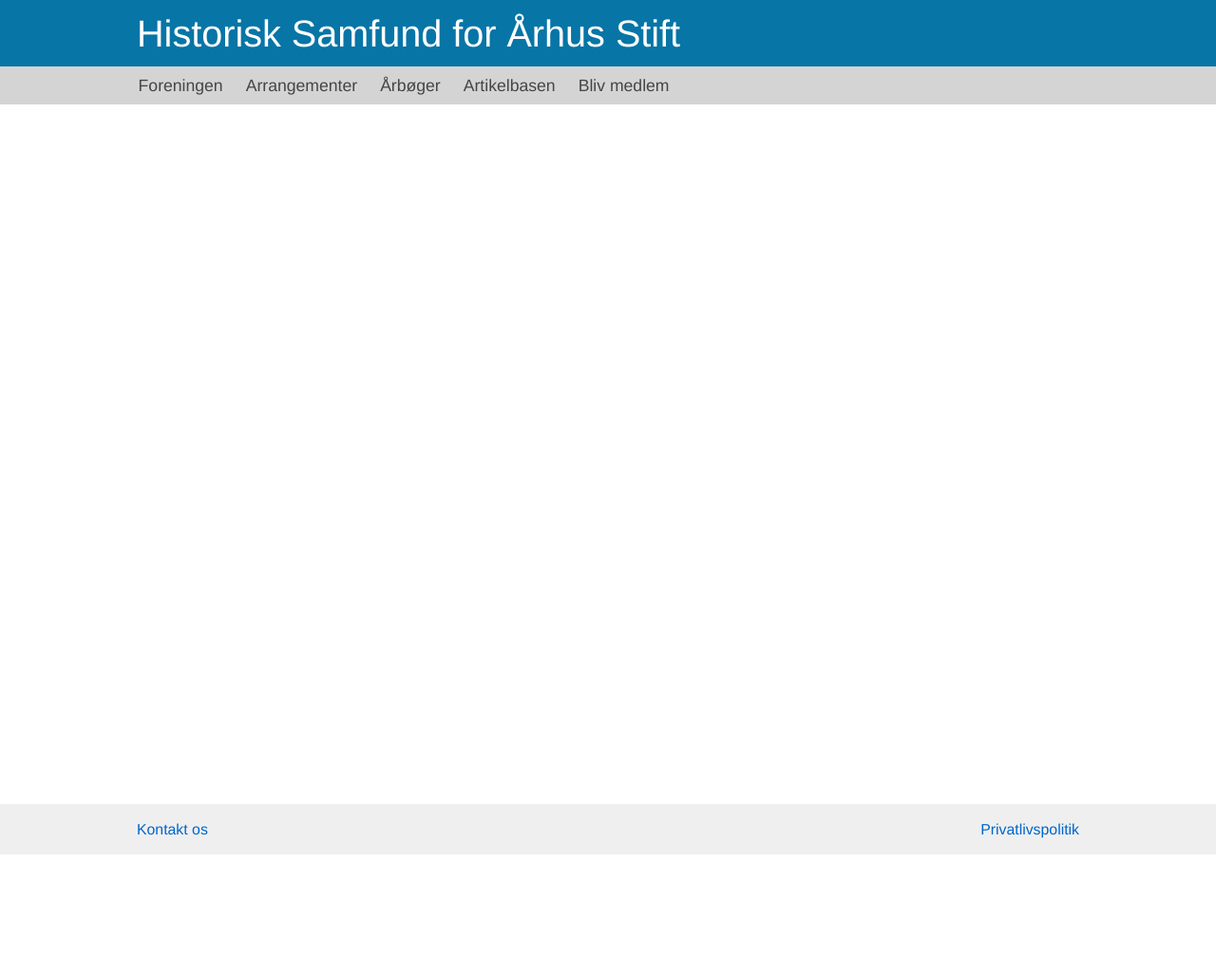
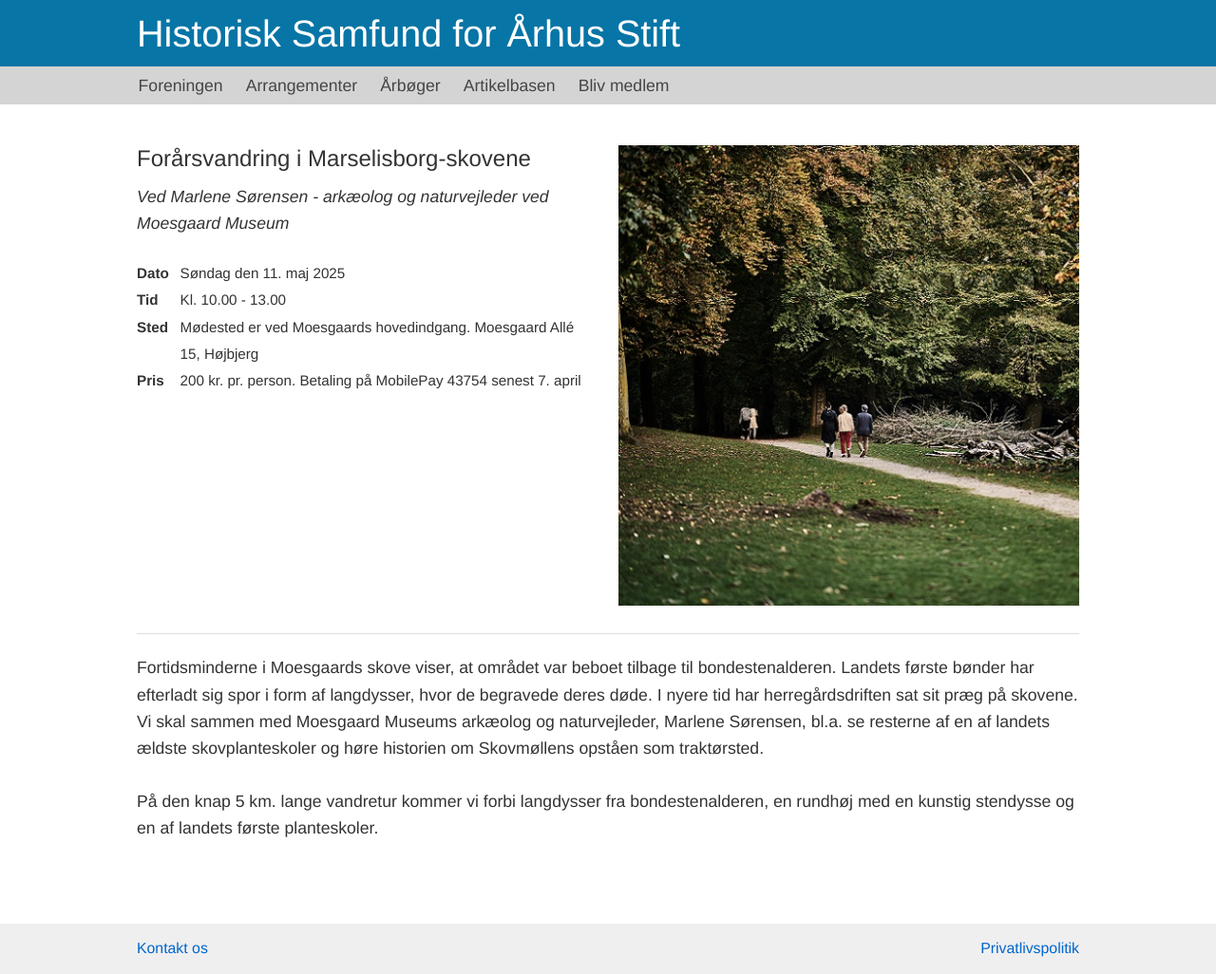
Before and after one commit to guldhorn/historisk-samfund, a Jekyll site: the page built from arrangementer/2025-05-11-Marselisborgskovene.md, in a window 1280 px wide. Shown: the whole page at 95% size. Built offline with Jekyll 4.4.1, drawn with Linux system fonts in a browser that asks for light colours; before the commit the page ends 900 px from its top, so only the background shows below that.

Commit message:
Update arrangements.yaml
Arrangement i maj

```diff
--- a/_data/arrangements.yaml
+++ b/_data/arrangements.yaml
@@ -113,6 +113,16 @@
   time: Kl. 19.00
   price: Gratis for medlemmer. 100 kr. for ikke-medlemmer
 
+- page_url: /arrangementer/2025-05-11-Marselisborgskovene
+  image_url: /assets/Marselisborgskovene_arrangementsside.jpg
+  image_alt: Forårsvandring i Marselisborg-skovene
+  title: Forårsvandring i Marselisborg-skovene
+  presenter: Ved Marlene Sørensen - arkæolog og naturvejleder ved Moesgaard Museum
+  location: Mødested er ved Moesgaards hovedindgang. Moesgaard Allé 15, Højbjerg
+  date: Søndag den 11. maj 2025
+  time: Kl. 10.00 - 13.00
+  price: 200 kr. pr. person. Betaling på MobilePay 43754 senest 7. april
+
 - page_url: /arrangementer/2025-09-25-fang-sabotoererne
   image_url: /assets/Fang sabotoererne_arrangementsside.jpg
   image_alt: Fang sabotørerne
```
